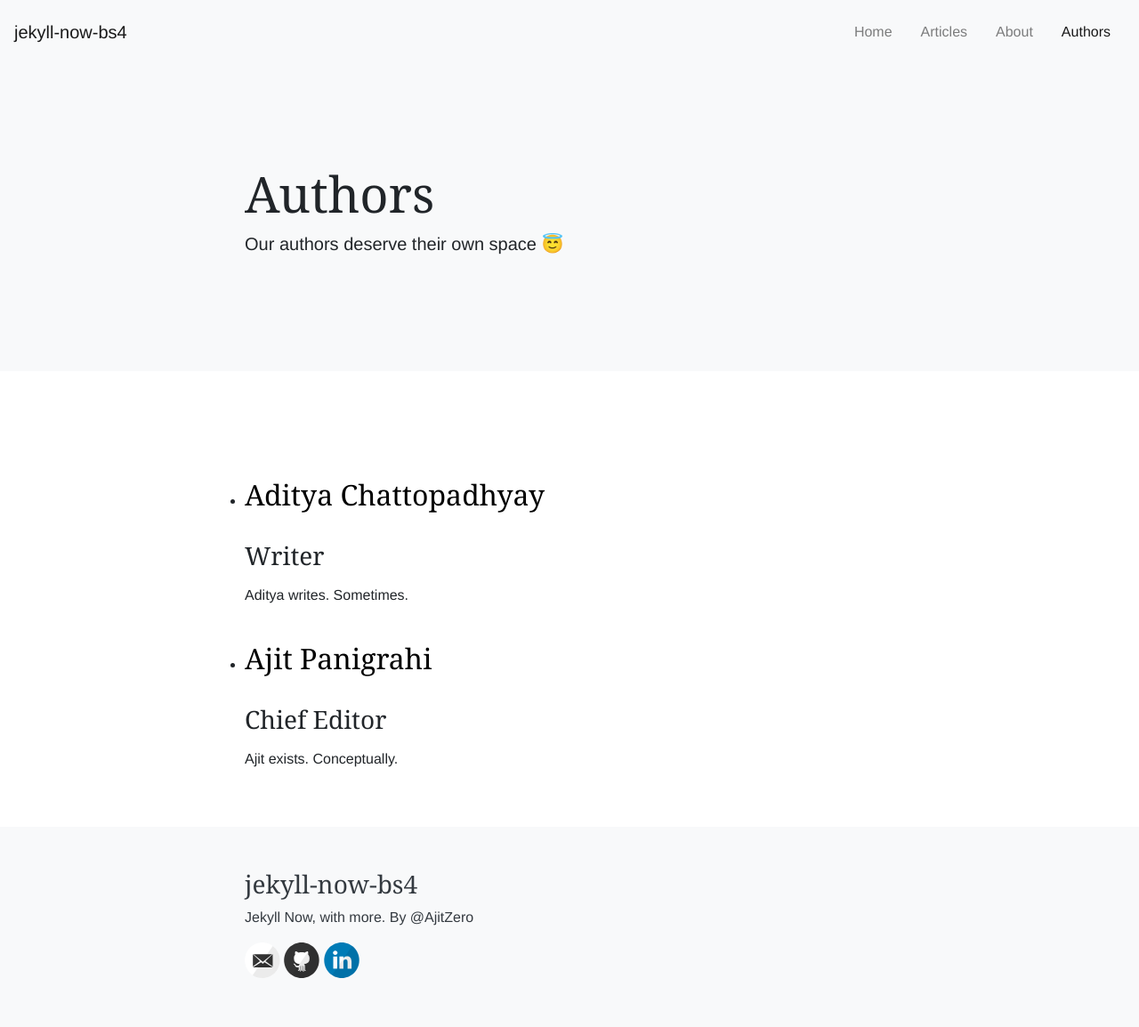
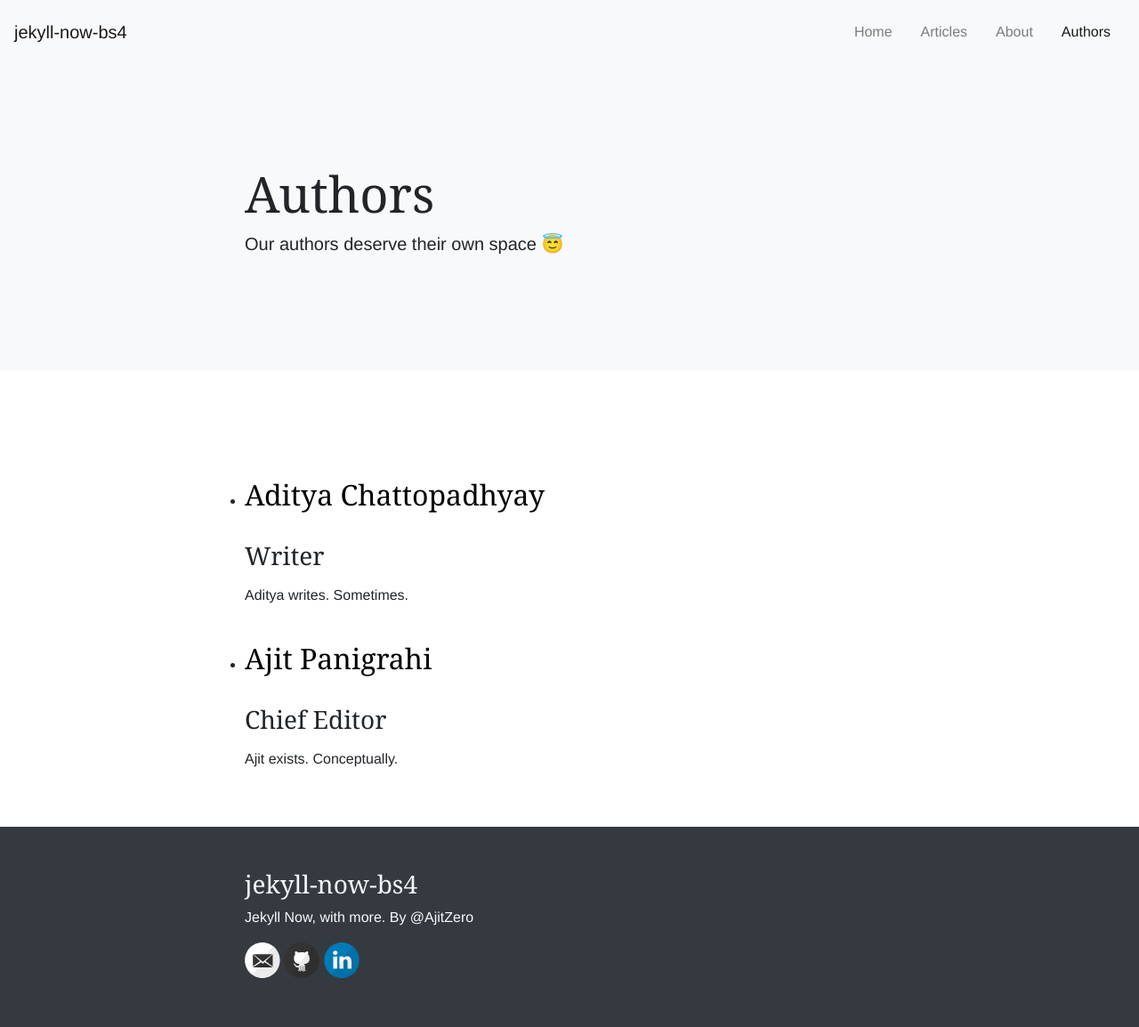
Before and after one commit to ajitzero/jekyll-now-bs4, a Jekyll site: the page built from authors.md, in a window 1280 px wide. Shown: the whole page at 89% size. Built offline with Jekyll 4.4.1, drawn with Linux system fonts in a browser that asks for light colours.

Commit message:
:art: Fixed all layout widths

```diff
--- a/_layouts/default.html
+++ b/_layouts/default.html
@@ -12,17 +12,17 @@
 </head>
 
 <body>
-  <div class="container-fluid">
+  <div class="wrapper container-fluid">
     <header>
       {% include navigation.html %}
     </header>
 
     {{ content }}
 
-    <footer class="bg-light text-dark p-5">
+    <footer class="bg-dark text-light py-5">
       <div class="container">
         <div class="row">
-          <div class="col-md-8 offset-md-2">
+          <div class="col-10 offset-1 col-md-8 offset-md-2">
             <h3 class="site-name">{{ site.name }}</h3>
             <p class="site-description">{{ site.description }}</p>
             {% include svg-icons.html %}
--- a/_layouts/jumbo-section.html
+++ b/_layouts/jumbo-section.html
@@ -7,7 +7,7 @@
 <div class="jumbotron jumbotron-fluid bg-light">
   <div role="main" class="container py-5">
     <div class="row">
-      <div class="col-md-8 offset-md-2">
+      <div class="col-10 offset-1 col-md-8 offset-md-2">
         <h1 class="display-4">{{ page.title }}</h1>
         {% if page.clickbait %}
         <p class="lead">
```
